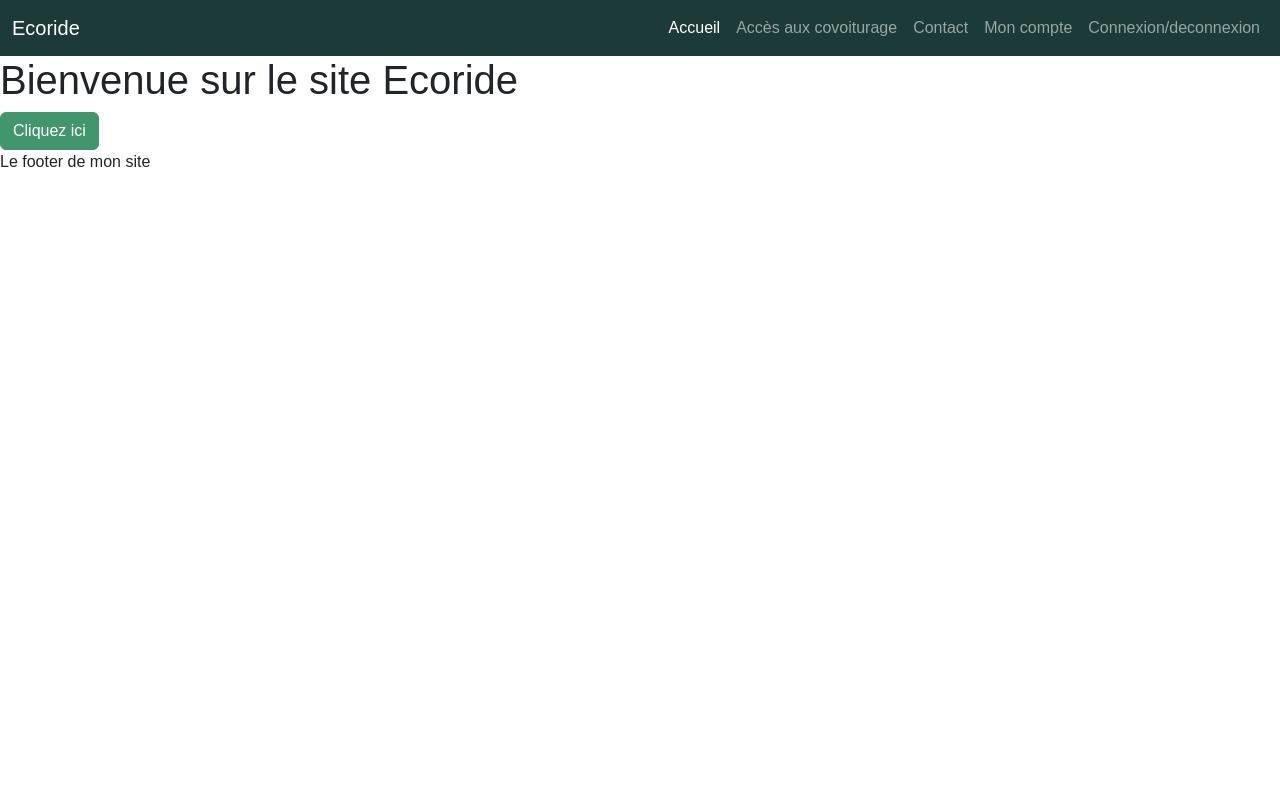
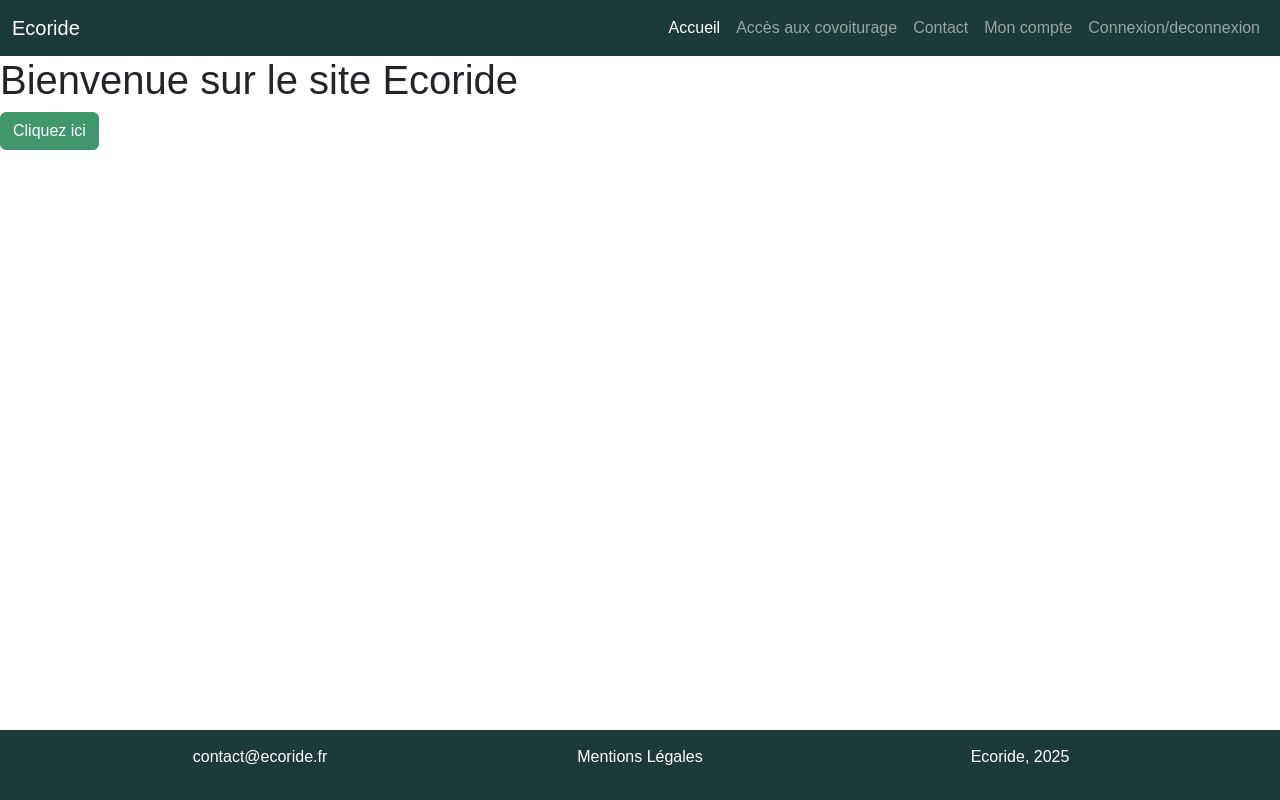
Before and after one commit to SleevenKashyyk/ECFEcoride, a PHP site: page / in a window 1280 px wide. Run offline with PHP 8.4, Linux system fonts and the light colour scheme; some libraries are stand-ins or nearby versions.

Commit message:
Ajout footer

```diff
--- a/index.html
+++ b/index.html
@@ -48,7 +48,21 @@
 
 </main>
 
-    <footer>Le footer de mon site</footer>
+    <footer class="bg-dark text-white text-center footer">
+      <div class="container text-center">
+        <div class="row align-items-start">
+          <div class="col">
+        <p>contact@ecoride.fr</p>
+          </div>
+          <div class="col">
+        <p>Mentions Légales</p>
+      </div>
+          <div class="col">
+        <p>Ecoride, 2025</i></p>
+          </div>
+      </div>
+    <div>
+    </footer>
 
     <script type="module" src="./Router/router.js"></script>
     <div/>
--- a/scss/main.scss
+++ b/scss/main.scss
@@ -1,2 +1,17 @@
 @import url("/node_modules/bootstrap-icons/font/bootstrap-icons.css");
 @import 'custom';
+
+html{
+    position: relative;
+    min-height: 100%;
+}
+
+main{
+    margin-bottom: 250px;
+}
+footer.footer{
+    padding: 15px;
+    position: absolute;
+    bottom: 0;
+    width: 100%;
+}
```
Also changed, not shown: scss/main.css, 1 other file.
